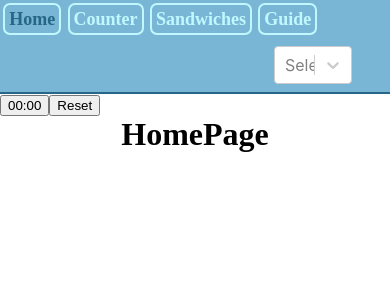
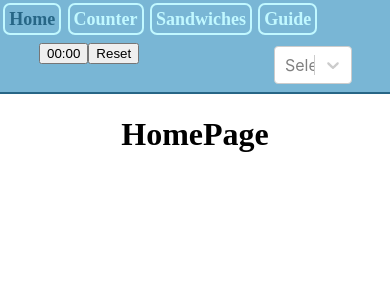
Before and after one commit to ShinyHelper/ShinyHuntingCompanion_SV, a React (Create React App) app: page / in a window 390 px wide. Shown: the top 300 px of the page. Built offline with nearby package versions, Linux system fonts and the light colour scheme; no server answers.

Commit message:
stopwatch styling

```diff
--- a/src/App.css
+++ b/src/App.css
@@ -18,7 +18,8 @@ h1 {
 
 .stopwatch{
   position: absolute;
-  left: dvw;
+  left: 47dvw;
+  top: 2dvh;
 }
 
 #pokemonPage{
@@ -219,6 +220,12 @@ a{
   width: 30dvw;
 }
 
+.increment img{
+  width: 100%;
+  height: 100%;
+  object-fit: contain;
+}
+
 .decrement{
   margin-top: 5px;
   font-family: 'Karla';
@@ -269,6 +276,11 @@ button img{
     max-height: none;
   }
 
+  .stopwatch{
+    left: 10dvw;
+    top: 5dvh;
+  }
+
   .increment{
     width: 98dvw;
   }
```
